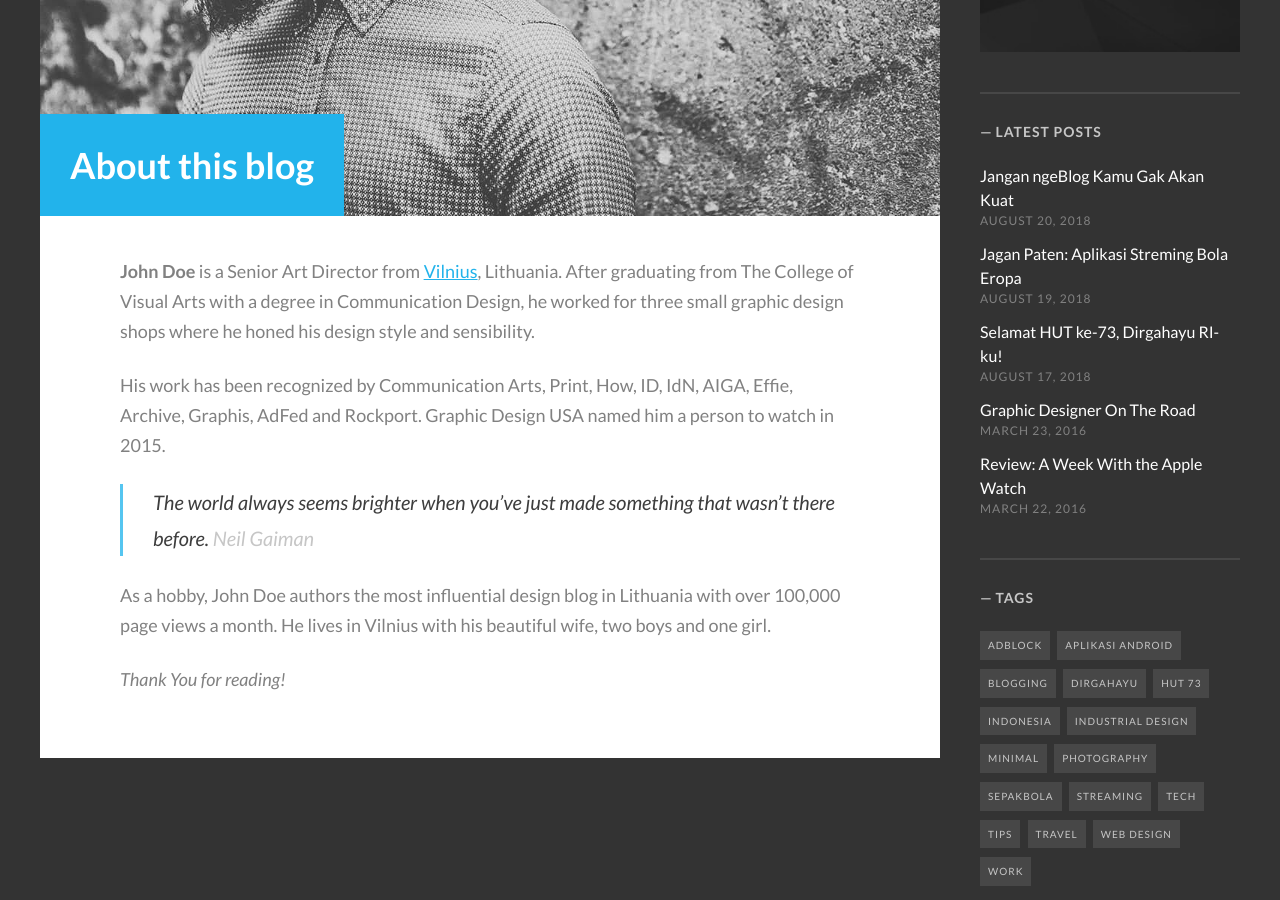
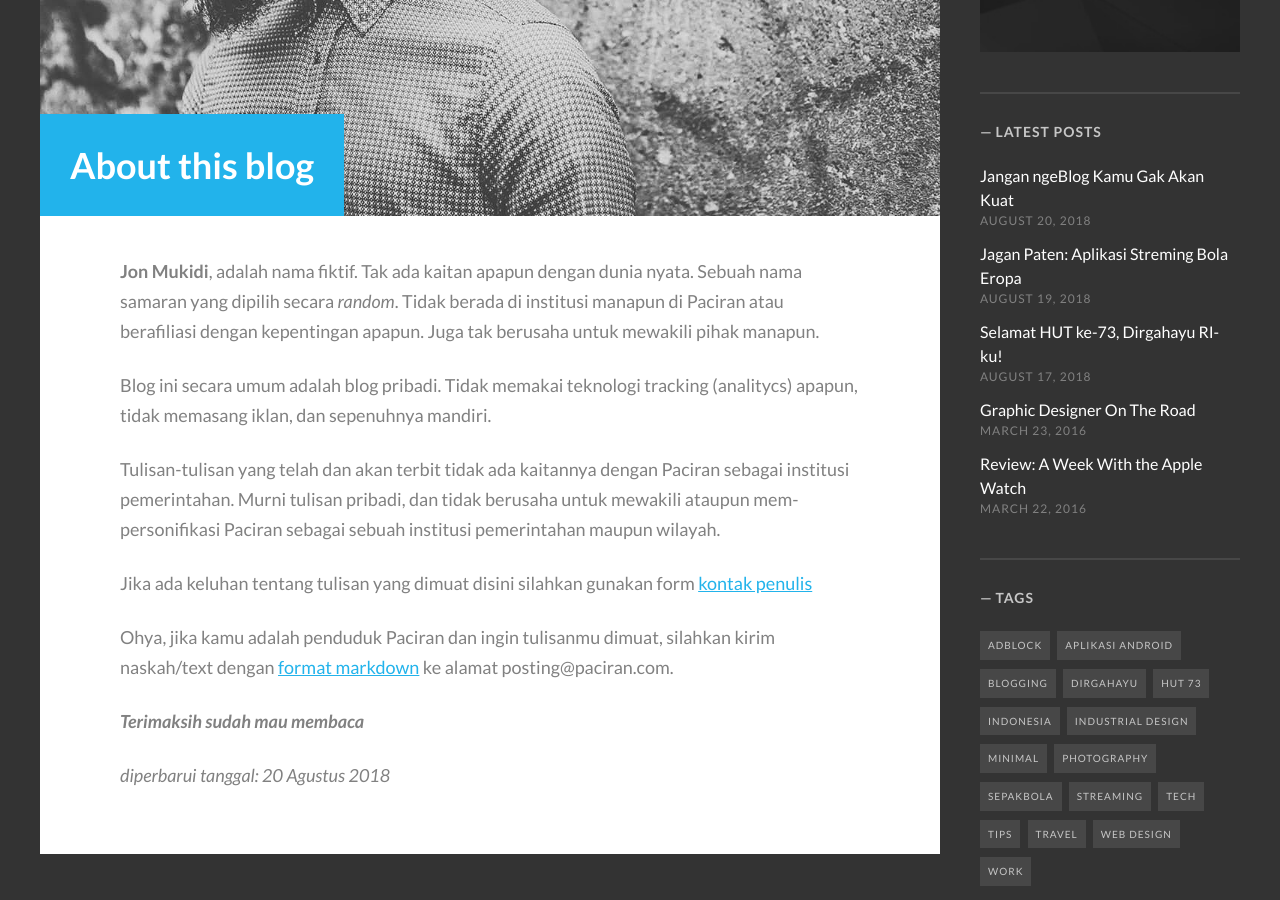
Before and after one commit to knoacc/pcr, a Jekyll site: the page built from about.md, in a window 1280 px wide and 900 px high, scrolled down 627 px. Built offline with Jekyll 4.4.1, drawn with Linux system fonts in a browser that asks for light colours; some web fonts are replaced.

Commit message:
Update about.md

```diff
--- a/about.md
+++ b/about.md
@@ -1,16 +1,20 @@
 ---
 layout: page
 title: About this blog
-description: An optional about page for BlogInn Jekyll theme
+description: Kenalan dengan Jon Mukidi, penulis utama di blog Paciran Lamongan.
 banner_image: aboutPage.jpg
 ---
 
-**John Doe** is a Senior Art Director from [Vilnius](https://en.wikipedia.org/wiki/Vilnius), Lithuania. After graduating from The College of Visual Arts with a degree in Communication Design, he worked for three small graphic design shops where he honed his design style and sensibility.
+**Jon Mukidi**, adalah nama fiktif. Tak ada kaitan apapun dengan dunia nyata. Sebuah nama samaran yang dipilih secara _random_. Tidak berada di institusi manapun di Paciran atau berafiliasi dengan kepentingan apapun. Juga tak berusaha untuk mewakili pihak manapun.
 
-His work has been recognized by Communication Arts, Print, How, ID, IdN, AIGA, Effie, Archive, Graphis, AdFed and Rockport. Graphic Design USA named him a person to watch in 2015.
+Blog ini secara umum adalah blog pribadi. Tidak memakai teknologi tracking (analitycs) apapun, tidak memasang iklan, dan sepenuhnya mandiri.
 
->The world always seems brighter when you’ve just made something that wasn’t there before. <cite>Neil Gaiman</cite>
+Tulisan-tulisan yang telah dan akan terbit tidak ada kaitannya dengan Paciran sebagai institusi pemerintahan. Murni tulisan pribadi, dan tidak berusaha untuk mewakili ataupun mem-personifikasi Paciran sebagai sebuah institusi pemerintahan maupun wilayah.
 
-As a hobby, John Doe authors the most influential design blog in Lithuania with over 100,000 page views a month. He lives in Vilnius with his beautiful wife, two boys and one girl.
+Jika ada keluhan tentang tulisan yang dimuat disini silahkan gunakan form [kontak penulis](/kontak.)
 
-*Thank You for reading!*
+Ohya, jika kamu adalah penduduk Paciran dan ingin tulisanmu dimuat, silahkan kirim naskah/text dengan [format markdown](https://en.wikipedia.org/wiki/Markdown) ke alamat posting@paciran.com.
+
+**_Terimaksih sudah mau membaca_**
+
+_diperbarui tanggal: 20 Agustus 2018_
```
